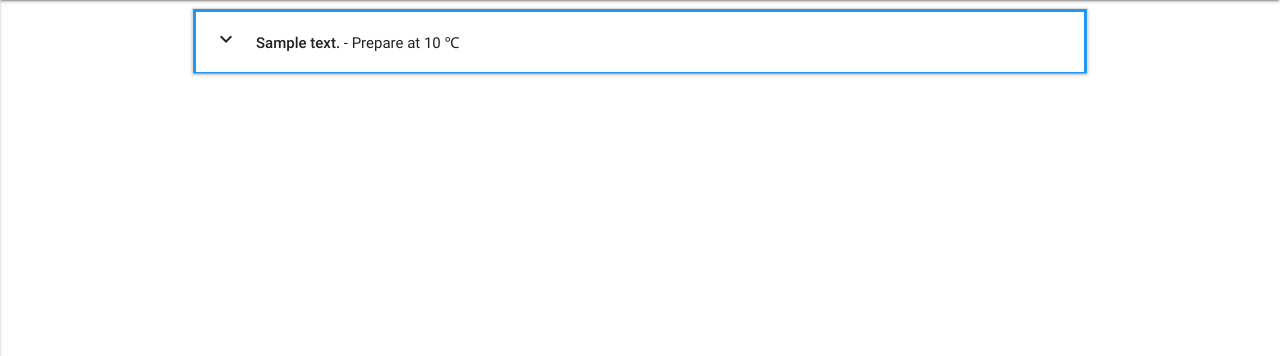
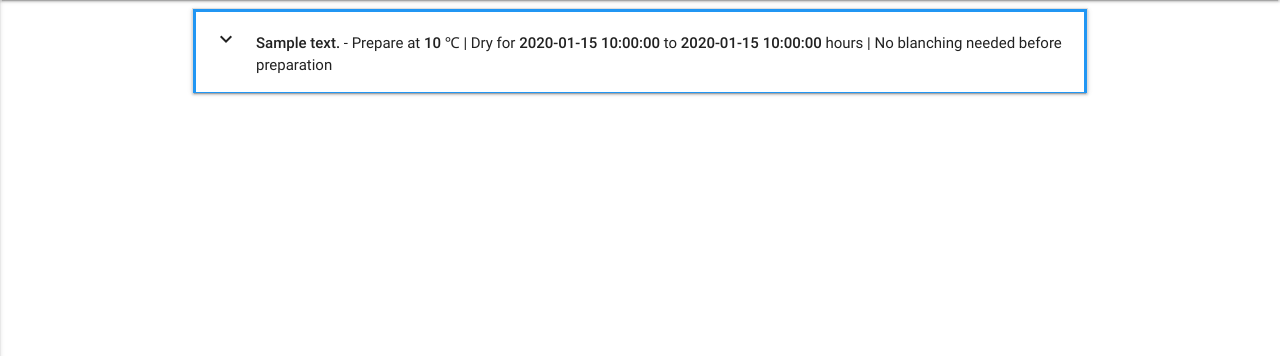
Before and after one commit to Rhyl1/Dehydratation-guide, a Flask app: page / in a window 1280 px wide. Shown: the part 64-420 px from the top of the page. Run offline with Flask 2, Linux system fonts and the light colour scheme; a database or web service that is not in the repository returns one stand-in record (values such as "Sample title"); some libraries are stand-ins or nearby versions.

```diff
--- a/templates/items.html
+++ b/templates/items.html
@@ -9,19 +9,17 @@
             <i class="material-icons">expand_more</i>
         </div>
         <div class="item_header col s9">
-            <strong>{{item.description}}</strong> - Prepare at {{item.hydra_temp}} &#8451
-        </div>
-
-      </div>
-      <div class="collapsible-body">
-      <span>Dry for {{item.hydra_time_min}} to {{item.hydra_time_max}} hours</span><br>
-      <span>
-        {% if item.blanching == "on" %}
+            <strong>{{item.description}}</strong> - Prepare at <strong>{{item.hydra_temp}} </strong>&#8451 | Dry for <strong>{{item.hydra_time_min}}</strong> to <strong>{{item.hydra_time_max}}</strong> hours |
+            <span>
+            {% if item.blanching == "on" %}
             <span> Blanching of items required before preperation</span>
             {% else %}
             <span> No blanching needed before preparation</span>
-        {% endif %}
-      </span><br>
+            {% endif %}
+            </span>
+            </div>
+      </div>
+      <div class="collapsible-body">
       <span>{{item.info}}</span>
       </div>
     </li>
```
